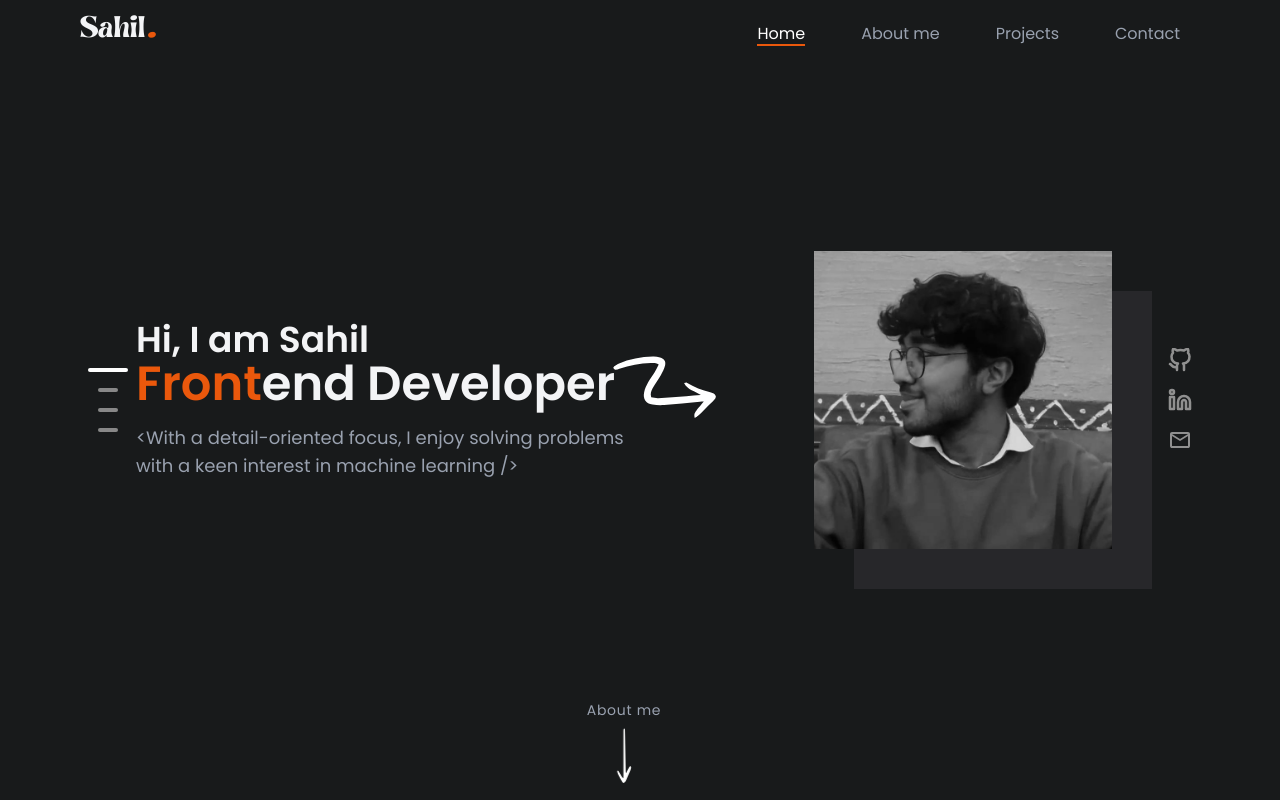
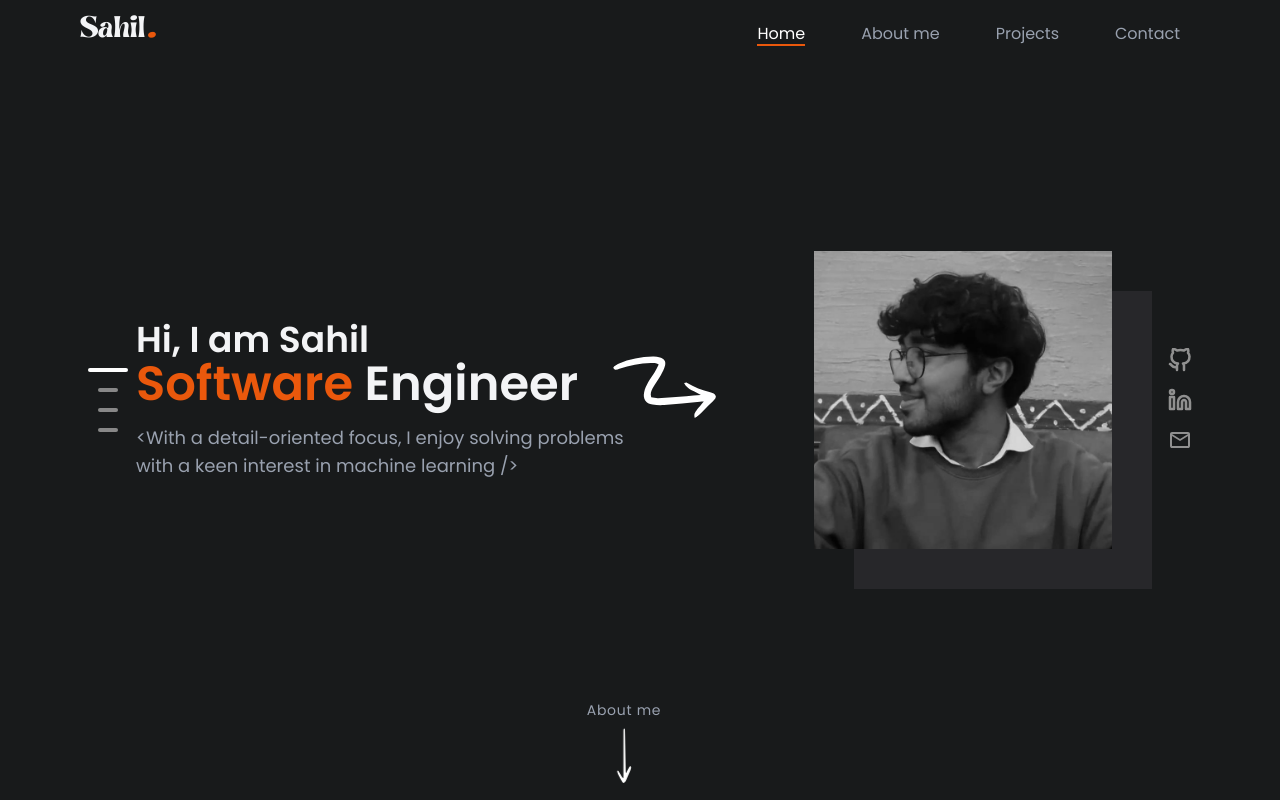
Before and after one commit to Sahil2802/myportfolio, a React (Vite) app: page / in a window 1280 px wide. Shown: the top 800 px of the page. Built offline with nearby package versions, Linux system fonts and the light colour scheme; no server answers; a web font is replaced by a local one.

Commit message:
change role

```diff
--- a/src/components/sections/Home.jsx
+++ b/src/components/sections/Home.jsx
@@ -10,7 +10,7 @@ export const Home = ({ sectionRef }) => {
                         Hi, I am Sahil
                     </h1>
                     <h2 className="text-2xl sm:text-3xl md:text-5xl font-semibold mb-4 relative">
-                        <span className="text-2xl sm:text-3xl md:text-5xl font-semibold mb-2 custom-text-orange">Front</span>end Developer
+                        <span className="text-2xl sm:text-3xl md:text-5xl font-semibold mb-2 custom-text-orange">Software</span> Engineer
                         {/* arrow */}
                         <img
                             src={assets.Arrow11}
```
